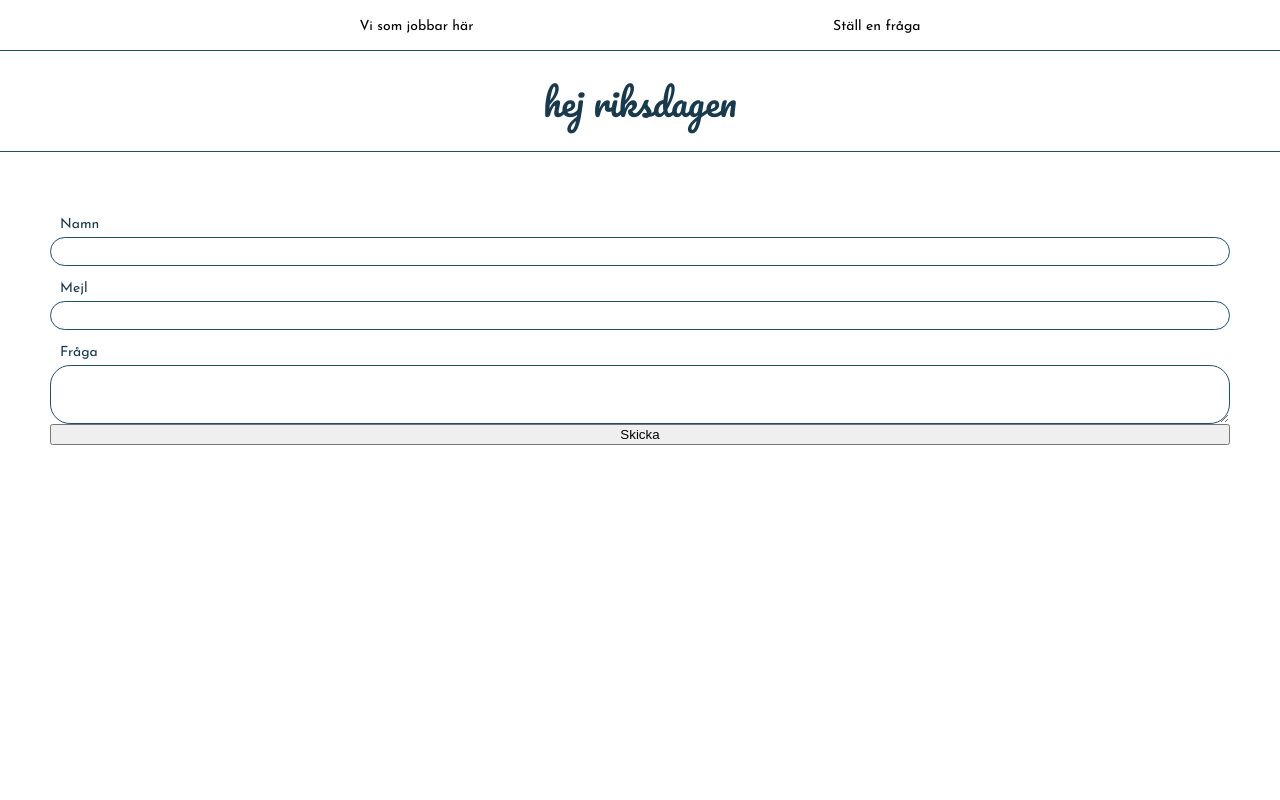
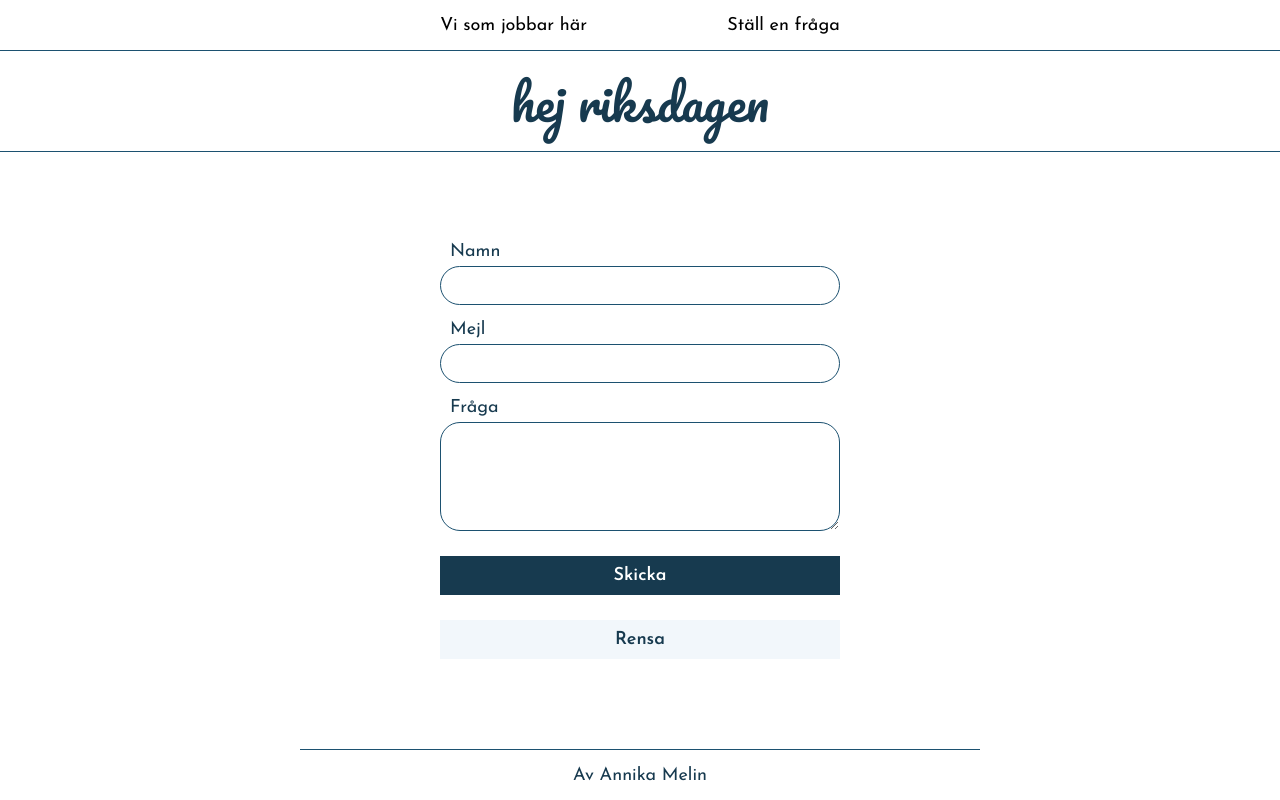
Before and after one commit to ankimelin/hej-riksdagen, a React (Create React App) app: page /stall-en-fraga in a window 1280 px wide. Built offline with nearby package versions, Linux system fonts and the light colour scheme.

Commit message:
button and responsive styling

```diff
--- /dev/null
+++ b/src/components/Footer.js
@@ -0,0 +1,55 @@
+import React from 'react'
+import styled from 'styled-components'
+
+const FooterContainer = styled.div`
+  position: absolute;
+  bottom: 0;
+  display: flex;
+  align-items: center;
+  justify-content: center;
+  margin: 0 25px;
+  height: 50px;
+  width: calc(100% - 50px);
+  border-top: solid 1px #1C5170;
+
+  @media (min-width: 768px) and (max-width: 1023px) {
+    width: calc(100% - 200px);
+    margin: 0 100px;
+  }
+
+  @media (min-width: 1024px) {
+    width: calc(100% - 600px);
+    margin: 0 300px;
+  }
+`
+
+const FooterText = styled.h1`
+  margin: 0;
+  padding: 0;
+  border: none;
+  background-color: white;
+  font-size: 14px;
+  font-family: 'Josefin Sans', sans-serif;
+  font-weight: 400;
+
+  &:hover {cursor: pointer; text-decoration: underline;}
+
+
+  @media (min-width: 768px) and (max-width: 1023px) {
+    font-size: 18px;
+  }
+
+  @media (min-width: 1024px) {
+    font-size: 18px;
+  }
+`
+
+export const Footer = () => {
+  return (
+    <>
+      <FooterContainer>
+        <FooterText>Av Annika Melin</FooterText>
+      </FooterContainer>
+    </>
+  )
+}
--- a/src/components/Header.js
+++ b/src/components/Header.js
@@ -7,6 +7,14 @@ const MenuContainer = styled.div`
   align-items: center;
   justify-content: space-evenly;
   height: 50px;
+
+  @media (min-width: 768px) and (max-width: 1023px) {
+    margin: 0 100px;
+  }
+
+  @media (min-width: 1024px) {
+    margin: 0 300px;
+  }
 `
 
 const MenuButton = styled.button`
@@ -19,6 +27,14 @@ const MenuButton = styled.button`
   font-weight: 400;
 
   &:hover {cursor: pointer; text-decoration: underline;}
+
+  @media (min-width: 768px) and (max-width: 1023px) {
+    font-size: 18px;
+  }
+
+  @media (min-width: 1024px) {
+    font-size: 18px;
+  }
 `
 
 const TitleContainer = styled.div`
@@ -44,6 +60,14 @@ const Title = styled.h1`
   font-size: 36px;
   font-family: 'Pacifico', cursive;
   font-weight: 400;
+
+  @media (min-width: 768px) and (max-width: 1023px) {
+    font-size: 48px;
+  }
+
+  @media (min-width: 1024px) {
+    font-size: 48px;
+  }
 `
 
 export const Header = () => {
--- a/src/components/Members.js
+++ b/src/components/Members.js
@@ -4,13 +4,23 @@ import Loader from 'react-loader-spinner'
 
 import { Member } from './Member.js'
 
-const ButtonContainer = styled.div`
+const PartyContainer = styled.div`
   display: flex;
   align-items: center;
   justify-content: space-between;
   margin: 0 25px;
   height: 50px;
   border-bottom: solid 1px #1C5170;
+
+  @media (min-width: 768px) and (max-width: 1023px) {
+    margin: 0 100px;
+    height: 75px;
+  }
+
+  @media (min-width: 1024px) {
+    margin: 0 300px;
+    height: 75px;
+  }
 `
 
 const PartyButton = styled.button`
@@ -22,6 +32,14 @@ const PartyButton = styled.button`
   font-weight: 400;
 
   &:hover {cursor: pointer; text-decoration: underline;}
+
+  @media (min-width: 768px) and (max-width: 1023px) {
+    font-size: 24px;
+  }
+
+  @media (min-width: 1024px) {
+    font-size: 24px;
+  }
 `
 
 const LoaderContainer = styled.div`
@@ -29,33 +47,45 @@ const LoaderContainer = styled.div`
   flex-direction: column;
   align-items: center;
   justify-content: center;
-  height: calc(100vh - 178px);
+  height: calc(100vh - 203px);
 
   @media (min-width: 768px) and (max-width: 1023px) {
-    height: calc(100vh - 203px);
+    height: calc(100vh - 253px);
   }
 
   @media (min-width: 1024px) {
-    height: calc(100vh - 203px);
+    height: calc(100vh - 253px);
   }
   `
 
-const MemberContainer = styled.div`
+const MembersContainer = styled.div`
   display: flex;
   flex-wrap: wrap;
   justify-content: space-around;
-  margin: 5px 25px;
+  padding: 5px 25px 55px 25px;
+
+  @media (min-width: 768px) and (max-width: 1023px) {
+    padding: 5px 100px 55px 100px;
+  }
+
+  @media (min-width: 1024px) {
+    padding: 5px 280px 55px 280px;
+  }
   `
 
 export const Members = () => {
 
   const MEMBER_URL = 'http://data.riksdagen.se/personlista/?utformat=json'
 
-  const parties = ['S', 'M', 'SD', 'C', 'V', 'KD', 'L', 'MP', '-'] // list of parties in the Swedish parliment, biggest to smallest
+  const parties = ['S', 'M', 'SD', 'C', 'V', 'KD', 'L', 'MP', '-'] // list of parties, biggest to smallest
 
-  const [allMembers, setAllMembers] = useState([]) // contains all members in sort order
+  const [allMembers, setAllMembers] = useState([]) // contains all members in sort order, the filtering is done on allMembers
   const [displayedMembers, setDisplayedMembers] = useState([]) // contains either all members or filtered members by party
   const [loading, setLoading] = useState(true) // decides whether loader should show or not
+
+  const storeMembers = (sortedMembers) => {
+    localStorage.setItem('members', JSON.stringify(sortedMembers))
+  }
 
   const sortMembers = (memberList) => {
     const sortedMembers =
@@ -68,6 +98,7 @@ export const Members = () => {
           else return 0
         }
       })
+    storeMembers(sortedMembers)
     setAllMembers(sortedMembers)
     setDisplayedMembers(sortedMembers)
   }
@@ -79,6 +110,14 @@ export const Members = () => {
   }
 
   const getMembers = () => {
+
+    const storedMembers = JSON.parse(localStorage.getItem('members') || '[]')
+
+    if (storedMembers.length > 0) {
+      setAllMembers(storedMembers)
+      setDisplayedMembers(storedMembers)
+      setLoading(false)
+    } else {
       fetch(MEMBER_URL)
         .then(res => res.json())
         .then(json => {
@@ -98,22 +137,23 @@ export const Members = () => {
         })
         .catch(err => console.log(err))
     }
+  }
 
   useEffect(getMembers, [])
 
   return (
     <>
-      <ButtonContainer>
+      <PartyContainer>
         <PartyButton onClick={() => setDisplayedMembers(allMembers)}>
           Alla
           </PartyButton>
         {parties.map(party => {
           return party !== '-' &&
-            <PartyButton onClick={() => filterMembers(party)}>
+            <PartyButton key={party} onClick={() => filterMembers(party)}>
               {party}
             </PartyButton>
         })}
-      </ButtonContainer>
+      </PartyContainer>
       {loading &&
         <LoaderContainer>
           <Loader
@@ -121,34 +161,14 @@ export const Members = () => {
             color='#1C5170' />
         </LoaderContainer>}
       {!loading &&
-        <MemberContainer>
-          {/* <Member />
-          <Member />
-          <Member />
-          <Member />
-          <Member />
-          <Member />
-          <Member />
-          <Member />
-          <Member />
-          <Member />
-          <Member />
-          <Member />
-          <Member />
-          <Member />
-          <Member />
-          <Member />
-          <Member />
-          <Member />
-          <Member />
-          <Member /> */}
+        <MembersContainer>
           {displayedMembers.map(member => {
             return <Member
               key={member.id}
               {...member}
             />
           })}
-        </MemberContainer>}
+        </MembersContainer>}
     </>
   )
 }
--- a/src/components/Question.js
+++ b/src/components/Question.js
@@ -1,10 +1,26 @@
 import React, { useState } from 'react'
 import styled from 'styled-components'
+
+const QuestionContainer = styled.div`
+  @media (min-width: 1024px) {
+    display: flex;
+    justify-content: center;
+  }
+`
 
 const FormContainer = styled.form`
   display: flex;
   flex-direction: column;
   padding: 50px;
+
+  @media (min-width: 768px) and (max-width: 1023px) {
+    padding: 75px 200px;
+  }
+
+  @media (min-width: 1024px) {
+    padding: 75px 0;
+    width: 400px;
+  }
 `
 
 const InputLabel = styled.label`
@@ -13,6 +29,14 @@ const InputLabel = styled.label`
   font-size: 14px;
   font-family: 'Josefin Sans', sans-serif;
   font-weight: 400;
+
+  @media (min-width: 768px) and (max-width: 1023px) {
+    font-size: 18px;
+  }
+
+  @media (min-width: 1024px) {
+    font-size: 18px;
+  }
 `
 
 const InputArea = styled.input`
@@ -22,6 +46,16 @@ const InputArea = styled.input`
   border-radius: 20px;
   font-size: 12px;
   font-family: 'Roboto', sans-serif;
+
+  @media (min-width: 768px) and (max-width: 1023px) {
+    height: 35px;
+    font-size: 14px;
+  }
+
+  @media (min-width: 1024px) {
+    height: 35px;
+    font-size: 14px;
+  }
 `
 
 const TextArea = styled.textarea`
@@ -32,10 +66,50 @@ const TextArea = styled.textarea`
   border-radius: 20px;
   font-size: 12px;
   font-family: 'Roboto', sans-serif;
+
+  @media (min-width: 768px) and (max-width: 1023px) {
+    height: 100px;
+    font-size: 14px;
+  }
+
+  @media (min-width: 1024px) {
+    height: 100px;
+    font-size: 14px;
+  }
 `
 
-const SendButton = styled.button`
+const Button = styled.button`
+  width: 100%;
+  margin-top: 25px;
+  padding: 10px;
+  border: none;
+  background-color: #173A4F;
+  font-size: 14px;
+  font-family: 'Josefin Sans', sans-serif;
+  font-weight: 600;
+  color: white;
 
+  &.clean-button {
+    background-color: #F2F7FB;
+    color: #173A4F;
+    &:hover {
+      color: #173A4F;
+    }
+  }
+
+  &:hover {
+    cursor: pointer;
+    background-color: #FCFF5C;
+    color: #173A4F;
+  }
+
+  @media (min-width: 768px) and (max-width: 1023px) {
+    font-size: 18px;
+  }
+
+  @media (min-width: 1024px) {
+    font-size: 18px;
+  }
 `
 
 const AnswerContainer = styled.div`
@@ -43,24 +117,37 @@ const AnswerContainer = styled.div`
   flex-direction: column;
   align-items: center;
   justify-content: center;
-  height: calc(100vh - 178px);
+  padding: 0 50px;
+  height: calc(100vh - 202px);
 
   @media (min-width: 768px) and (max-width: 1023px) {
-    height: calc(100vh - 203px);
+    padding: 150px;
+    height: calc(100vh - 478px);
   }
 
   @media (min-width: 1024px) {
-    height: calc(100vh - 203px);
+    padding: 150px;
+    width: 400px;
+    height: calc(100vh - 478px);
   }
   `
 
 const AnswerText = styled.h2`
+  margin: 0;
+  padding: 0;
+  line-height: 25px;
   font-size: 18px;
   font-family: 'Josefin Sans', sans-serif;
   font-weight: 400;
-`
-const QuestionButton = styled.button`
+  text-align: center;
 
+  @media (min-width: 768px) and (max-width: 1023px) {
+    font-size: 24px;
+  }
+
+  @media (min-width: 1024px) {
+    font-size: px;
+  }
 `
 
 export const Question = () => {
@@ -70,36 +157,40 @@ export const Question = () => {
   const [mail, setMail] = useState('')
   const [question, setQuestion] = useState('')
 
-  const handleSubmit = (event) => {
+  const sendQuestion = (event) => {
     event.preventDefault()
     setQuestionSent(true)
   }
 
-  const handleClick = () => {
+  const cleanQuestionForm = () => {
     setName('')
     setMail('')
     setQuestion('')
+  }
+
+  const goToQuestionForm = () => {
+    cleanQuestionForm()
     setQuestionSent(false)
   }
 
   return (
-    <>
+    <QuestionContainer>
       {questionSent &&
         <AnswerContainer>
           <AnswerText>Tack för din fråga {name}!</AnswerText>
-          <QuestionButton onClick={handleClick}>
-            Ask another question
-          </QuestionButton>
+          <Button className='question-button' onClick={goToQuestionForm}>
+            Ställ en till
+          </Button>
         </AnswerContainer>}
       {!questionSent &&
-        <FormContainer onSubmit={handleSubmit} >
+        <FormContainer onSubmit={sendQuestion} >
           <InputLabel>
             Namn
         </InputLabel>
           <InputArea
             required
             minLength='2'
-            maxLength='30'
+            maxLength='20'
             value={name}
             onChange={event => setName(event.target.value)}
           >
@@ -123,10 +214,13 @@ export const Question = () => {
             onChange={event => setQuestion(event.target.value)}
           >
           </TextArea>
-          <SendButton type='submit'>
+          <Button className='send-button' type='submit'>
             Skicka
-        </SendButton>
+        </Button>
+          <Button className='clean-button' onClick={cleanQuestionForm}>
+            Rensa
+        </Button>
         </FormContainer>}
-    </>
+    </QuestionContainer>
   )
 }
--- a/src/routes/AskAQuestion.js
+++ b/src/routes/AskAQuestion.js
@@ -2,12 +2,14 @@ import React from 'react'
 
 import { Header } from '../components/Header.js'
 import { Question } from '../components/Question.js'
+import { Footer } from '../components/Footer.js'
 
 export const AskAQuestion = () => {
   return (
     <>
       <Header />
       <Question />
+      <Footer />
     </>
   )
 }
--- a/src/routes/WeWhoWorkHere.js
+++ b/src/routes/WeWhoWorkHere.js
@@ -1,13 +1,21 @@
 import React from 'react'
+import styled from 'styled-components'
 
 import { Header } from '../components/Header.js'
 import { Members } from '../components/Members.js'
+import { Footer } from '../components/Footer.js'
+
+const MainMembersContainer = styled.div`
+  position: relative;
+  min-height: 100vh;
+`
 
 export const WeWhoWorkHere = () => {
   return (
-    <>
+    <MainMembersContainer>
       <Header />
       <Members />
-    </>
+      <Footer />
+    </MainMembersContainer>
   )
 }
```
Also changed, not shown: src/components/Member.js (+19 -3 lines). Lines whose indentation alone changed are shown as unchanged.
